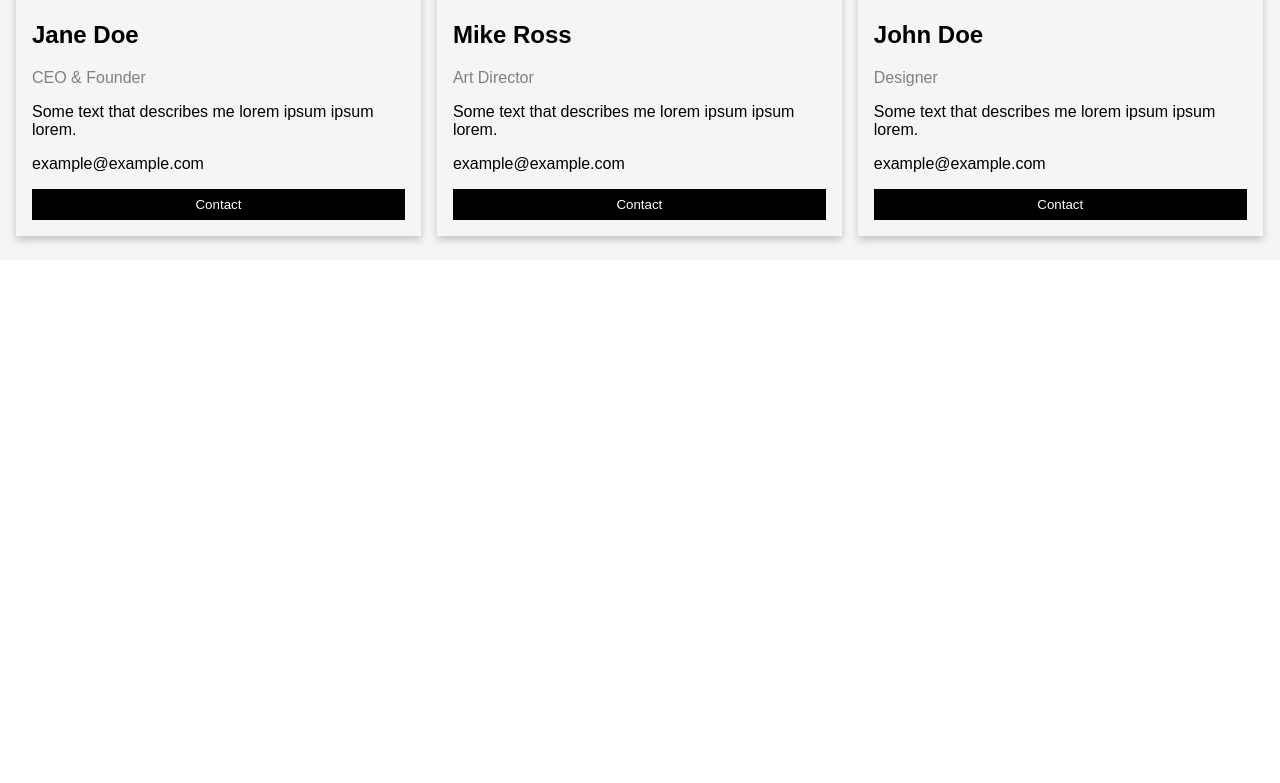
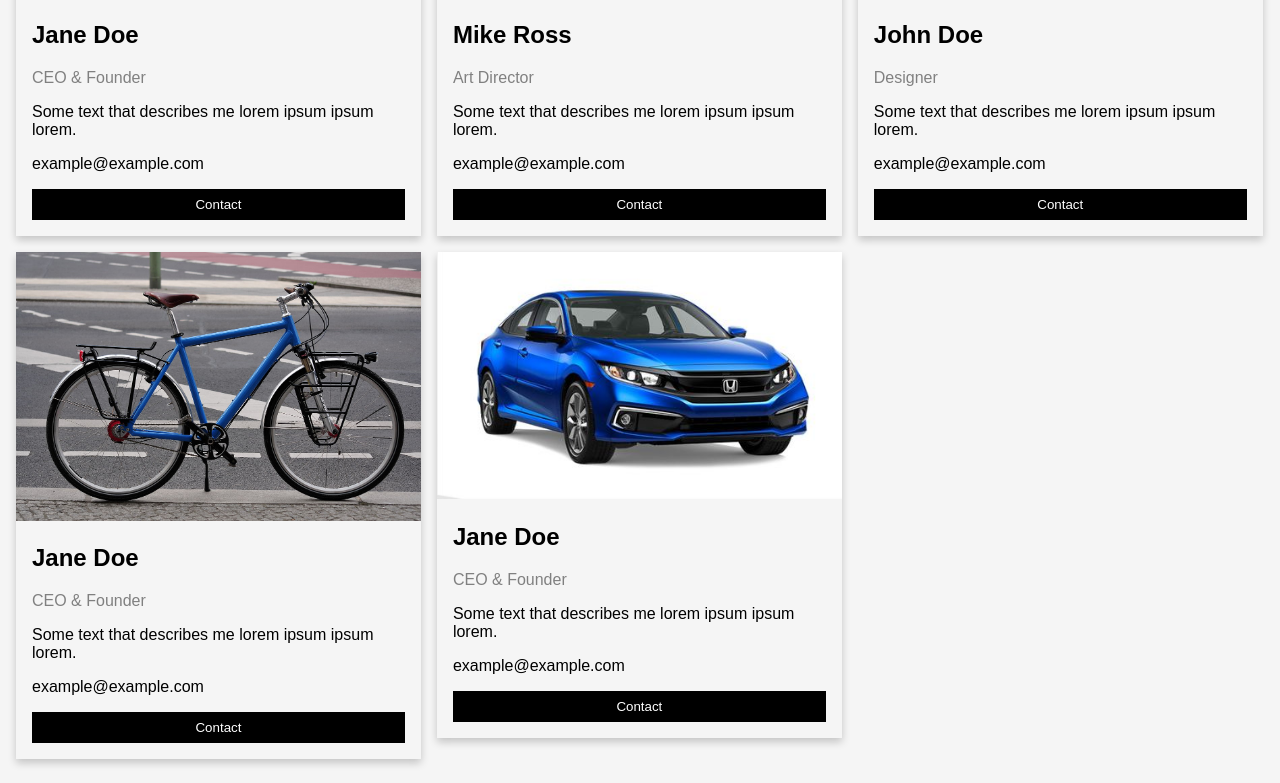
Before and after one commit to kkcmwebsite/kkcmstore, a plain HTML site: page index.html in a window 1280 px wide. Shown: the part 5919-6702 px from the top of the page. Before the commit the page ends 6179 px from the top, so only its background shows below. Drawn offline with Linux system fonts and the light colour scheme.

Commit message:
Update index.html

```diff
--- a/index.html
+++ b/index.html
@@ -241,6 +241,35 @@ html {
   </div>
 </div>
 
+<div class="row">
+  <div class="column">
+    <div class="card">
+      <img src="bike.jpg" alt="Jane" style="width:100%">
+      <div class="container">
+        <h2>Jane Doe</h2>
+        <p class="title">CEO & Founder</p>
+        <p>Some text that describes me lorem ipsum ipsum lorem.</p>
+        <p>example@example.com</p>
+        <p><button class="button">Contact</button></p>
+      </div>
+    </div>
+  </div>
+
+  <div class="row">
+  <div class="column">
+    <div class="card">
+      <img src="car.jpg" alt="Jane" style="width:100%">
+      <div class="container">
+        <h2>Jane Doe</h2>
+        <p class="title">CEO & Founder</p>
+        <p>Some text that describes me lorem ipsum ipsum lorem.</p>
+        <p>example@example.com</p>
+        <p><button class="button">Contact</button></p>
+      </div>
+    </div>
+  </div>
+
+
 <style>
 body {
   background-image: url('back.png');
```
